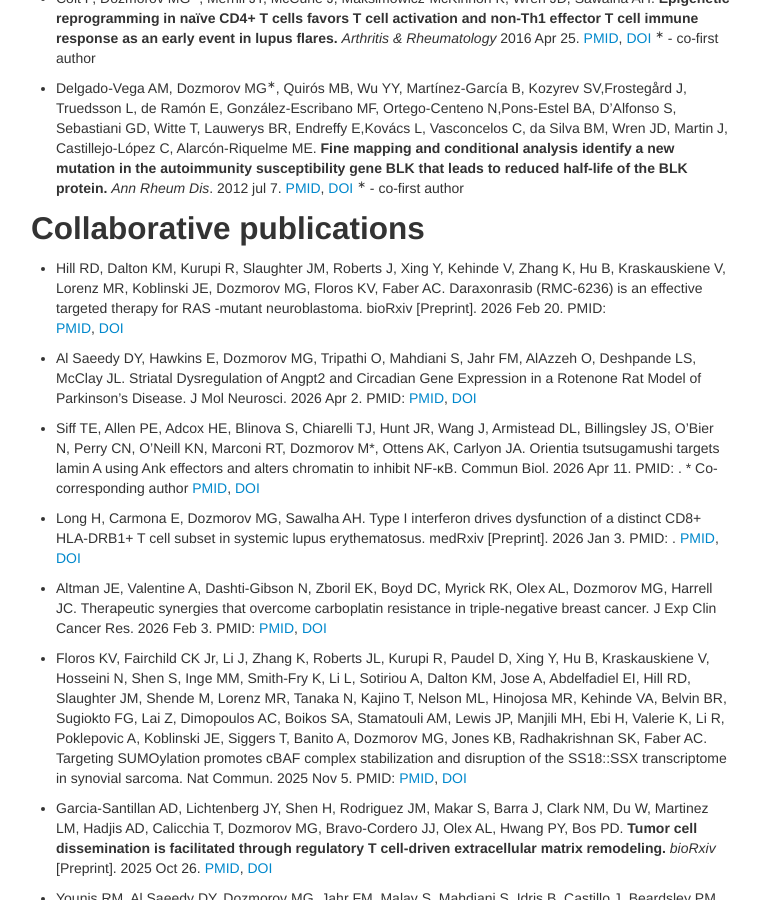
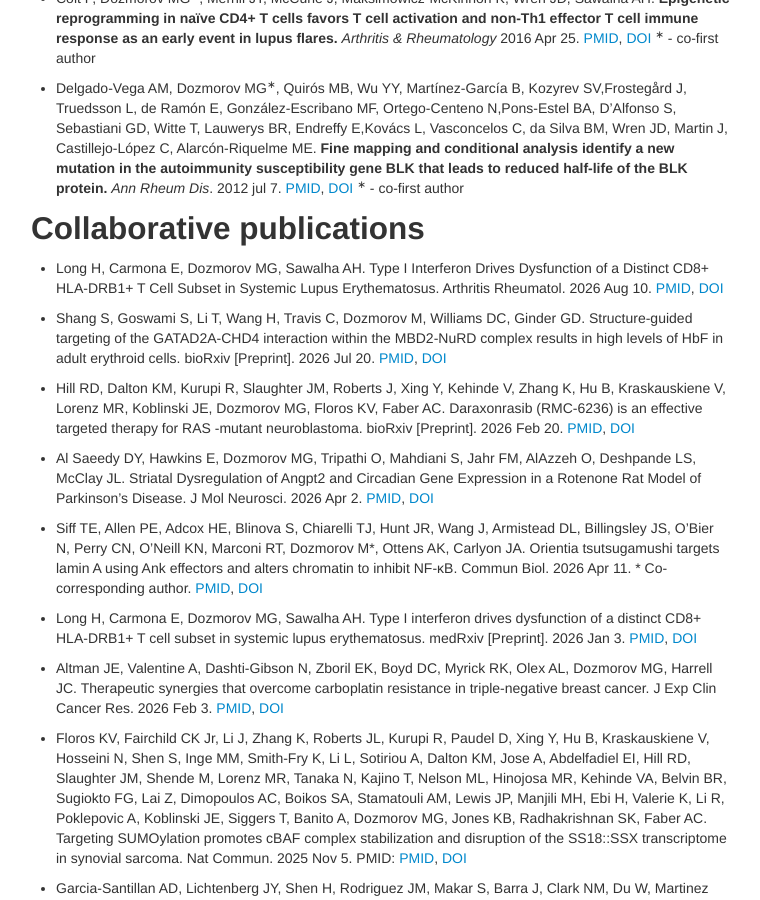
Before and after one commit to dozmorovlab/dozmorovlab.github.io, a Jekyll site: the page built from 02-pubs.md, in a window 1280 px wide and 900 px high, scrolled down 3354 px. Shown: the whole window, without its empty margins (259-1019 px from the left). Built offline with Jekyll 4.4.1, drawn with Linux system fonts in a browser that asks for light colours; comment, search, counter and statistics services are not loaded.

Commit message:
Update publications

```diff
--- a/02-pubs.md
+++ b/02-pubs.md
@@ -122,20 +122,19 @@ permalink: "publications.html"
 
 ## Collaborative publications
 
-- Hill RD, Dalton KM, Kurupi R, Slaughter JM, Roberts J, Xing Y, Kehinde V, Zhang K, Hu B, Kraskauskiene V, Lorenz MR, Koblinski JE, Dozmorov MG, Floros KV, Faber AC. Daraxonrasib (RMC-6236) is an effective targeted therapy for RAS -mutant neuroblastoma. bioRxiv [Preprint]. 2026 Feb 20. PMID:
-[PMID](https://www.ncbi.nlm.nih.gov/pubmed/41756844), [DOI](https://doi.org/10.64898/2026.02.19.706849) <span data-badge-type="4" data-doi="10.64898/2026.02.19.706849" data-hide-no-mentions="true" class="altmetric-embed"></span>
+- Long H, Carmona E, Dozmorov MG, Sawalha AH. Type I Interferon Drives Dysfunction of a Distinct CD8+ HLA-DRB1+ T Cell Subset in Systemic Lupus Erythematosus. Arthritis Rheumatol. 2026 Aug 10. [PMID](https://www.ncbi.nlm.nih.gov/pubmed/42574063), [DOI](https://doi.org/10.1002/art.70292) <span data-badge-type="4" data-doi="10.1002/art.70292" data-hide-no-mentions="true" class="altmetric-embed"></span>
 
-- Al Saeedy DY, Hawkins E, Dozmorov MG, Tripathi O, Mahdiani S, Jahr FM, AlAzzeh O, Deshpande LS, McClay JL. Striatal Dysregulation of Angpt2 and Circadian Gene Expression in a Rotenone Rat Model of Parkinson's Disease. J Mol Neurosci. 2026 Apr 2. PMID:
-[PMID](https://www.ncbi.nlm.nih.gov/pubmed/41925987), [DOI](https://doi.org/10.1007/s12031-026-02506-z) <span data-badge-type="4" data-doi="10.1007/s12031-026-02506-z" data-hide-no-mentions="true" class="altmetric-embed"></span>
+- Shang S, Goswami S, Li T, Wang H, Travis C, Dozmorov M, Williams DC, Ginder GD. Structure-guided targeting of the GATAD2A-CHD4 interaction within the MBD2-NuRD complex results in high levels of HbF in adult erythroid cells. bioRxiv [Preprint]. 2026 Jul 20. [PMID](https://www.ncbi.nlm.nih.gov/pubmed/42539289), [DOI](https://doi.org/10.64898/2026.07.17.739209) <span data-badge-type="4" data-doi="10.64898/2026.07.17.739209" data-hide-no-mentions="true" class="altmetric-embed"></span>
 
-- Siff TE, Allen PE, Adcox HE, Blinova S, Chiarelli TJ, Hunt JR, Wang J, Armistead DL, Billingsley JS, O'Bier N, Perry CN, O'Neill KN, Marconi RT, Dozmorov M*, Ottens AK, Carlyon JA. Orientia tsutsugamushi targets lamin A using Ank effectors and alters chromatin to inhibit NF-κB. Commun Biol. 2026 Apr 11. PMID: . * Co-corresponding author
-[PMID](https://www.ncbi.nlm.nih.gov/pubmed/41965450), [DOI](https://doi.org/10.1038/s42003-026-10003-7) <span data-badge-type="4" data-doi="10.1038/s42003-026-10003-7" data-hide-no-mentions="true" class="altmetric-embed"></span>
+- Hill RD, Dalton KM, Kurupi R, Slaughter JM, Roberts J, Xing Y, Kehinde V, Zhang K, Hu B, Kraskauskiene V, Lorenz MR, Koblinski JE, Dozmorov MG, Floros KV, Faber AC. Daraxonrasib (RMC-6236) is an effective targeted therapy for RAS -mutant neuroblastoma. bioRxiv [Preprint]. 2026 Feb 20. [PMID](https://www.ncbi.nlm.nih.gov/pubmed/41756844), [DOI](https://doi.org/10.64898/2026.02.19.706849) <span data-badge-type="4" data-doi="10.64898/2026.02.19.706849" data-hide-no-mentions="true" class="altmetric-embed"></span>
 
-- Long H, Carmona E, Dozmorov MG, Sawalha AH. Type I interferon drives dysfunction of a distinct CD8+ HLA-DRB1+ T cell subset in systemic lupus erythematosus. medRxiv [Preprint]. 2026 Jan 3. PMID: .
-[PMID](https://www.ncbi.nlm.nih.gov/pubmed/41607660), [DOI](https://doi.org/10.64898/2026.01.02.26343348) <span data-badge-type="4" data-doi="10.64898/2026.01.02.26343348" data-hide-no-mentions="true" class="altmetric-embed"></span>
+- Al Saeedy DY, Hawkins E, Dozmorov MG, Tripathi O, Mahdiani S, Jahr FM, AlAzzeh O, Deshpande LS, McClay JL. Striatal Dysregulation of Angpt2 and Circadian Gene Expression in a Rotenone Rat Model of Parkinson's Disease. J Mol Neurosci. 2026 Apr 2. [PMID](https://www.ncbi.nlm.nih.gov/pubmed/41925987), [DOI](https://doi.org/10.1007/s12031-026-02506-z) <span data-badge-type="4" data-doi="10.1007/s12031-026-02506-z" data-hide-no-mentions="true" class="altmetric-embed"></span>
 
-- Altman JE, Valentine A, Dashti-Gibson N, Zboril EK, Boyd DC, Myrick RK, Olex AL, Dozmorov MG, Harrell JC. Therapeutic synergies that overcome carboplatin resistance in triple-negative breast cancer. J Exp Clin Cancer Res. 2026 Feb 3. PMID:
-[PMID](https://www.ncbi.nlm.nih.gov/pubmed/41630032), [DOI](https://doi.org/10.1186/s13046-025-03636-9) <span data-badge-type="4" data-doi="10.1186/s13046-025-03636-9" data-hide-no-mentions="true" class="altmetric-embed"></span>
+- Siff TE, Allen PE, Adcox HE, Blinova S, Chiarelli TJ, Hunt JR, Wang J, Armistead DL, Billingsley JS, O'Bier N, Perry CN, O'Neill KN, Marconi RT, Dozmorov M*, Ottens AK, Carlyon JA. Orientia tsutsugamushi targets lamin A using Ank effectors and alters chromatin to inhibit NF-κB. Commun Biol. 2026 Apr 11. * Co-corresponding author. [PMID](https://www.ncbi.nlm.nih.gov/pubmed/41965450), [DOI](https://doi.org/10.1038/s42003-026-10003-7) <span data-badge-type="4" data-doi="10.1038/s42003-026-10003-7" data-hide-no-mentions="true" class="altmetric-embed"></span>
+
+- Long H, Carmona E, Dozmorov MG, Sawalha AH. Type I interferon drives dysfunction of a distinct CD8+ HLA-DRB1+ T cell subset in systemic lupus erythematosus. medRxiv [Preprint]. 2026 Jan 3. [PMID](https://www.ncbi.nlm.nih.gov/pubmed/41607660), [DOI](https://doi.org/10.64898/2026.01.02.26343348) <span data-badge-type="4" data-doi="10.64898/2026.01.02.26343348" data-hide-no-mentions="true" class="altmetric-embed"></span>
+
+- Altman JE, Valentine A, Dashti-Gibson N, Zboril EK, Boyd DC, Myrick RK, Olex AL, Dozmorov MG, Harrell JC. Therapeutic synergies that overcome carboplatin resistance in triple-negative breast cancer. J Exp Clin Cancer Res. 2026 Feb 3. [PMID](https://www.ncbi.nlm.nih.gov/pubmed/41630032), [DOI](https://doi.org/10.1186/s13046-025-03636-9) <span data-badge-type="4" data-doi="10.1186/s13046-025-03636-9" data-hide-no-mentions="true" class="altmetric-embed"></span>
 
 - Floros KV, Fairchild CK Jr, Li J, Zhang K, Roberts JL, Kurupi R, Paudel D, Xing Y, Hu B, Kraskauskiene V, Hosseini N, Shen S, Inge MM, Smith-Fry K, Li L, Sotiriou A, Dalton KM, Jose A, Abdelfadiel EI, Hill RD, Slaughter JM, Shende M, Lorenz MR, Tanaka N, Kajino T, Nelson ML, Hinojosa MR, Kehinde VA, Belvin BR, Sugiokto FG, Lai Z, Dimopoulos AC, Boikos SA, Stamatouli AM, Lewis JP, Manjili MH, Ebi H, Valerie K, Li R, Poklepovic A, Koblinski JE, Siggers T, Banito A, Dozmorov MG, Jones KB, Radhakrishnan SK, Faber AC. Targeting SUMOylation promotes cBAF complex stabilization and disruption of the SS18::SSX transcriptome in synovial sarcoma. Nat Commun. 2025 Nov 5. PMID:
 [PMID](https://www.ncbi.nlm.nih.gov/pubmed/41193430), [DOI](https://doi.org/10.1038/s41467-025-64665-8) <span data-badge-type="4" data-doi="10.1038/s41467-025-64665-8" data-hide-no-mentions="true" class="altmetric-embed"></span>
```
